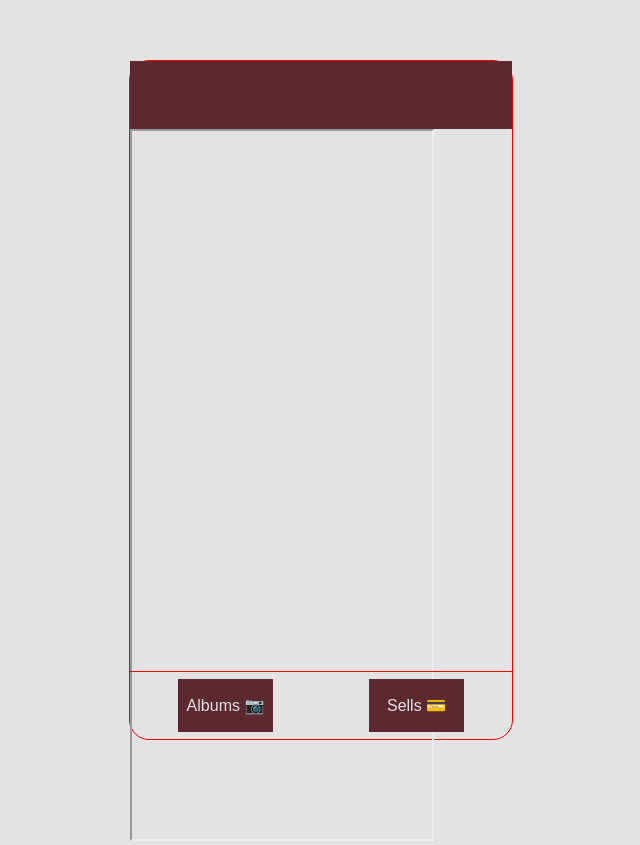
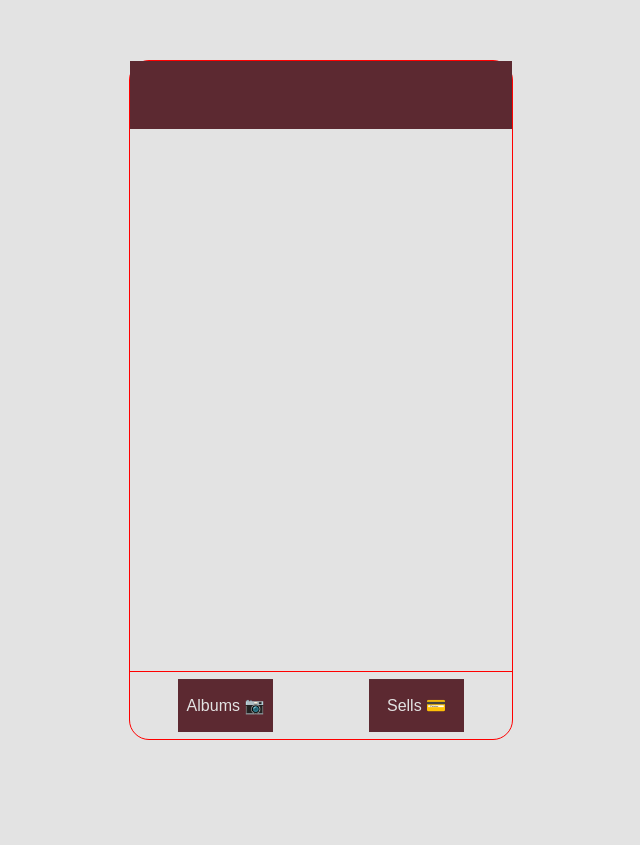
Before and after one commit to programador51/watermark-client, a Next.js app: page / in a window 1280 px wide. Shown: the whole page, without its empty margins (319-959 px from the left). After the commit the page ends 800 px from the top, so only its background shows below. Built offline with nearby package versions, Linux system fonts and the light colour scheme.

Commit message:
fix: IFRAME

```diff
--- a/pages/index.tsx
+++ b/pages/index.tsx
@@ -6,7 +6,7 @@ import styles from "../styles/Home.module.css";
 const Home: NextPage = () => {
   return (
     <div>
-      <iframe
+      {/* <iframe
         id="kofiframe"
         src="https://ko-fi.com/joseluisperez18614/?hidefeed=true&widget=true&embed=true&preview=true"
         styles={
@@ -14,7 +14,7 @@ const Home: NextPage = () => {
         }
         height="712"
         title="joseluisperez18614"
-      ></iframe>
+      ></iframe> */}
     </div>
   );
 };
```
